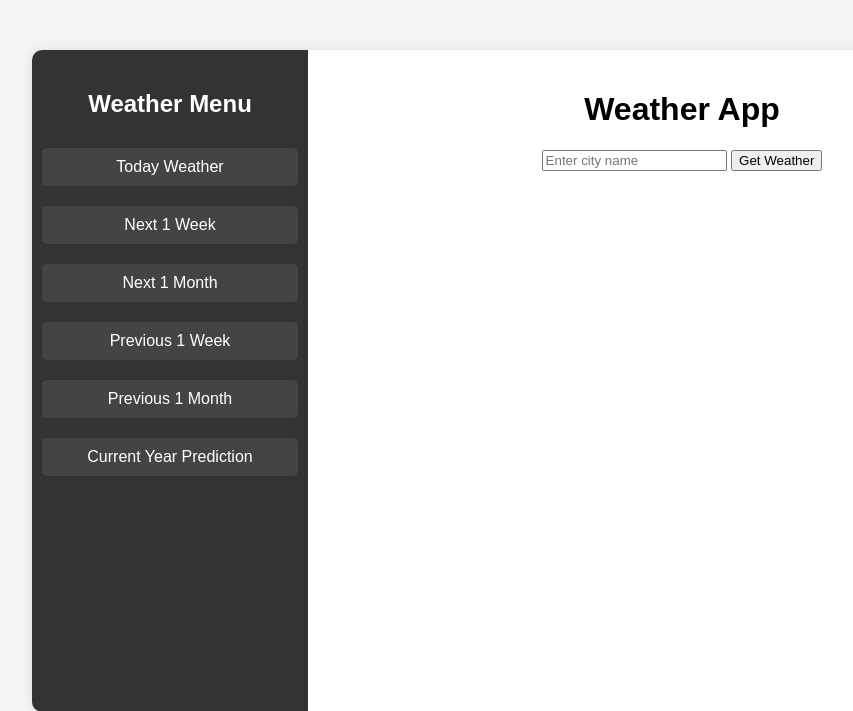
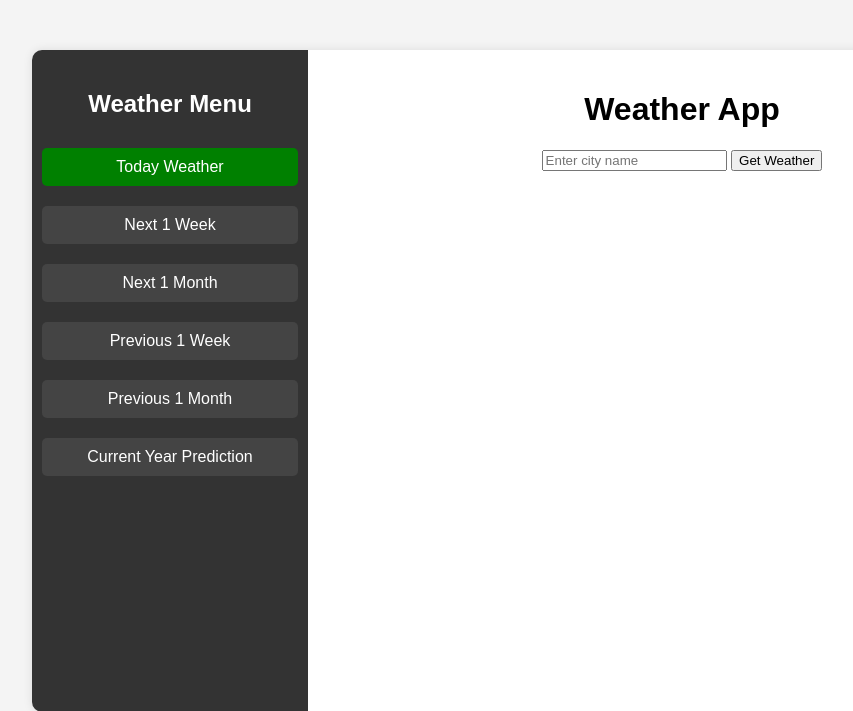
Before and after one commit to msahid-cse/Weather-App, a Django app: page / in a window 1280 px wide. Shown: the top 711 px of the page, without its empty margins (96-949 px from the left). Run offline with Django 5.2, Linux system fonts and the light colour scheme.

Commit message:
update current page menu  bar color

```diff
--- a/weather_app/Templates/weather_app/weather.html
+++ b/weather_app/Templates/weather_app/weather.html
@@ -41,6 +41,12 @@
             flex-direction: column;
             align-items: center;
         }
+        #today {
+
+            background-color: green;
+            color: white;
+        }
+
 
         .sidebar a {
             text-decoration: none;
@@ -85,7 +91,7 @@
         <!-- Sidebar Menu -->
         <div class="sidebar">
             <h2>Weather Menu</h2>
-            <a href="#">Today Weather</a>
+            <a href="#" id="today">Today Weather</a>
             <a href="#">Next 1 Week</a>
             <a href="#">Next 1 Month</a>
             <a href="#">Previous 1 Week</a>
```
